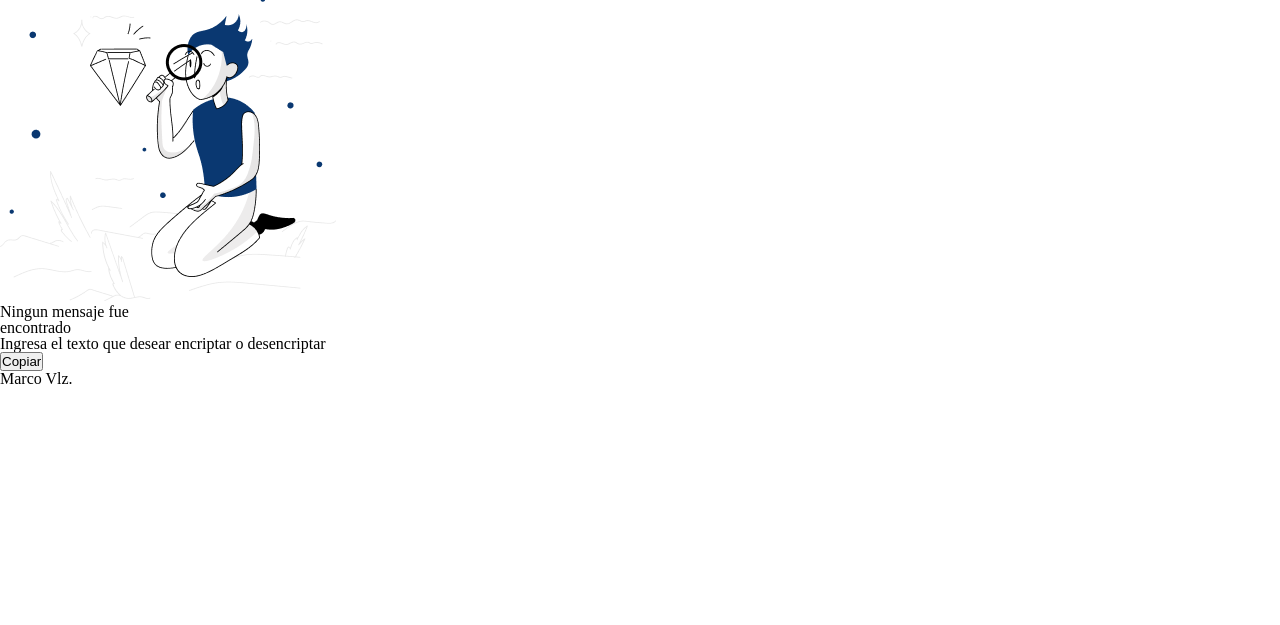
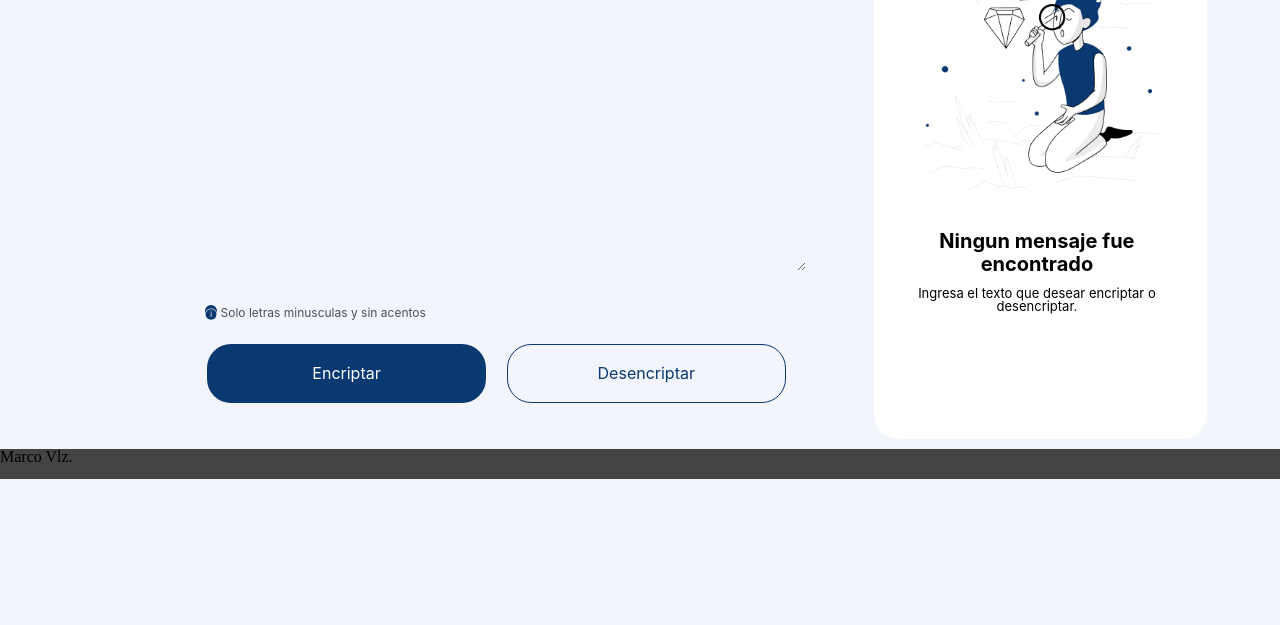
Before and after one commit to eprantia/ONE-Encriptador-challenge, a plain HTML site: page index.html in a window 1280 px wide. Shown: the part 175-800 px from the top of the page. Drawn offline with Linux system fonts and the light colour scheme.

Commit message:
index done and style for PC

```diff
--- a/index.html
+++ b/index.html
@@ -4,21 +4,20 @@
     <meta charset="UTF-8">
     <meta name="viewport" content="width=device-width, initial-scale=1.0">
     <title>Encriptador</title>
-    <link rel="stylesheet" href="style.css">
+    <link rel="stylesheet" media="only screen and (min-width: 630px)" href="style.css">
     <link rel="stylesheet" href="reset.css">
 </head>
 <body>
     <header>
-        <img src="img/logo.png" alt="logo">
+        <img src="img/logo.png" alt="logo" class="logo">
     </header>
     <main>
         <section class="inputSection">
             <div class="divInputTxt">
                 <textarea class="inputTxt" placeholder="Ingrese el texto aqui"></textarea>
             </div>
-            <div class="warning">
-                <img src="/img/logo.png" alt="warning">
-                <p>Solo letras minusculas y sin acentos</p>
+            <div class="divWarning">
+                <p><strong>&#9432</strong> Solo letras minusculas y sin acentos</p>
             </div>
             <div class="divBtns">
                 <input type="button" value="Encriptar" class="btnEncriptar">
@@ -26,15 +25,13 @@
             </div>
         </section>
         <section class="outputSeccion">
-            <div class="divImg">
+            <div class="divOutputMsn">
                 <img src="img/Muñeco.png" alt="muneco">
-            </div>
-            <div class="divOutputMsn">
                 <h3>Ningun mensaje fue <br> encontrado</h3>
-                <p>Ingresa el texto que desear encriptar o desencriptar</p>
+                <p>Ingresa el texto que desear encriptar o desencriptar.</p>
             </div>
             <div class="divOutputTxt">
-                <p class="outputTxt"></p>
+                <p class="outputTxt">Esta es una prueba de la salida que debe de mostrar</p>
             </div>
             <div class="divBtnCopy">
                 <input type="button" value="Copiar" class="btnCopy">
--- a/style.css
+++ b/style.css
@@ -1,4 +1,212 @@
 *{
     margin: 0;
     padding: 0;
+    font-family: 'Inter', sans-serif;
+    font-weight: 400;
 }
+
+
+@media only screen and (min-width:630px){     /* PC */
+    body{
+        background-color: #f3f5fc;
+    }
+
+    /* -------------------------------------------------------------- HEADER --------------------------------------------------------------*/
+    header{
+        background-color: #f3f5fc;
+        width: 100%;
+        height: 7%;
+    }
+    .logo{
+        max-width: 7%; /*100px*/
+        /*max-height: 5%; 70px*/
+        padding-top: 1%; /*20*/
+        padding-left: 3%; /*40*/
+    }
+
+    /* -------------------------------------------------------------- MAIN --------------------------------------------------------------*/
+    main{
+        /* background-color: #dddddd; */
+        /*position: absolute;*/
+        width: 100%;
+        min-height: 560px;
+        display: flex;
+        flex-wrap: wrap;
+        justify-content: center;
+        text-align: center;
+    }
+
+    /* ----------------------------------------------------- INPUT -----------------------------------------------------*/
+    .inputSection{
+        /* background-color: #ffffff; */
+        /* border: 1px solid black; */
+        width: 57%;
+        min-width: 360px;
+        min-height: 300px;
+        margin: 10px;
+        padding: 2%;
+    }
+    /* --------------------------------------- INPUT TXT ---------------------------------------- */
+    .divInputTxt{
+        /* background-color: #ffffff; */
+        /* border: 1px solid black; */
+        width: 85%;
+        height: 68%;
+        padding: 2%;
+        margin-left: 10%;
+    }
+    .inputTxt{
+        background-color: #f3f5fc;
+        border: none;
+        width: 100%;
+        height: 100%;
+        font-size: 25px;
+        line-height: 48px;
+    }
+    .inputTxt::placeholder{
+        color: #0A3871;
+
+    }
+    /* --------------------------------------- DIV WARN ---------------------------------------- */
+    .divWarning{
+        /* background-color: #ffffff; */
+        /* border: 1px solid black; */
+        width: 85%;
+        height: 3%;
+        padding: 2%;
+        margin-left: 10%;
+    }
+    .divWarning p{
+        text-align: left;
+        padding: 3px 3%;
+        font-size: 12px;
+        line-height: 18px;
+        color: #495057;
+    }
+    .divWarning p strong{
+        background-color: #0A3871;
+        border-radius: 8px;
+        color: white;
+        font-size: 12px;
+    }
+    /* --------------------------------------- DIV BTN ---------------------------------------- */
+    .divBtns{
+        /* background-color: #ffffff; */
+        /* border: 1px solid black; */
+        display: flex;
+        flex-wrap: wrap;
+        justify-content: space-evenly;
+        width: 85%;
+        height: 12%;
+        padding: 2%;
+        margin-left: 10%;
+    }
+    .divBtns input{
+        width: 45%;
+        border-radius: 24px;
+        font-size: 16px;
+        line-height: 19.36px;
+    }
+    .btnEncriptar{
+        background-color: #0A3871;
+        color: white;
+        border: none;
+        /*cursor: pointer;*/
+    }
+    .btnDesencriptar{
+        background-color: #f3f5fc;
+        color: #0A3871;
+        border: 1px solid #0A3871;
+        /* cursor: pointer; */
+    }
+
+    /* ----------------------------------------------------- OUTPUT -----------------------------------------------------*/
+    .outputSeccion{
+        background-color: #ffffff;
+        /* border: 1px solid black; */
+        width: 22%;
+        min-width: 180px;
+        min-height: 300px;
+        margin-top: -45px;
+        margin-left: 10px;
+        margin-right: 10px;
+        margin-bottom: 10px;
+        padding: 2%;
+        border-radius: 25px;
+    }
+    /* --------------------------------------- OUTPUT MSN ---------------------------------------- */
+    .divOutputMsn{
+        /* background-color: #cccccc; */
+        /* border: 1px solid black; */
+        width: 96%;
+        height: 98%;
+        padding: 2%;
+        display: block;
+    }
+    .divOutputMsn img{
+        width: 90%;
+        margin-top: 35%;
+        margin-bottom: 10%;
+    }
+    .divOutputMsn h3{
+        width: 93%;
+        padding: 1px 6px;
+        font-size: 20px;
+        font-weight: 700;
+        line-height: 22.8px;
+        margin: 10px 0;
+    }
+    .divOutputMsn p{
+        width: 93%;
+        padding: 1px 6px;
+        font-size: 13px;
+    }
+    /* --------------------------------------- OUTPUT TXT ---------------------------------------- */
+    .divOutputTxt{
+        /* background-color: #cccccc; */
+        /* border: 1px solid black; */
+        width: 97%;
+        height: 83%;
+        padding: 2% 1%;
+        display: none;
+    }
+    .divOutputTxt p{
+        width: 98%;
+        height: 98%;
+        padding: 1px;
+        color: #495057;
+        font-size: 19px;
+    }
+    /* ----------------------------- COPY BTN ----------------------------- */
+    .divBtnCopy{
+        /* background-color: #7f7f7f; */
+        /* border: 1px solid black; */
+        width: 98%;
+        height: 13%;
+        padding: 1%;
+        display: none;
+    }
+    .divBtnCopy input{
+        width: 99%;
+        height: 90%;
+        margin-top: 3%;
+        border-radius: 24px;
+        font-size: 16px;
+        background-color: #ffffff;
+        color: #0A3871;
+        border: 1px solid #0A3871;
+    }
+
+
+    /* -------------------------------------------------------------- FOOTER --------------------------------------------------------------*/
+    footer{
+        background-color: #444444;
+        /*position: absolute;*/
+        width: 100%;
+        height: 30px;
+    }
+}
+
+@media only screen and (max-width:630px){     /* tablet */
+
+}
```
